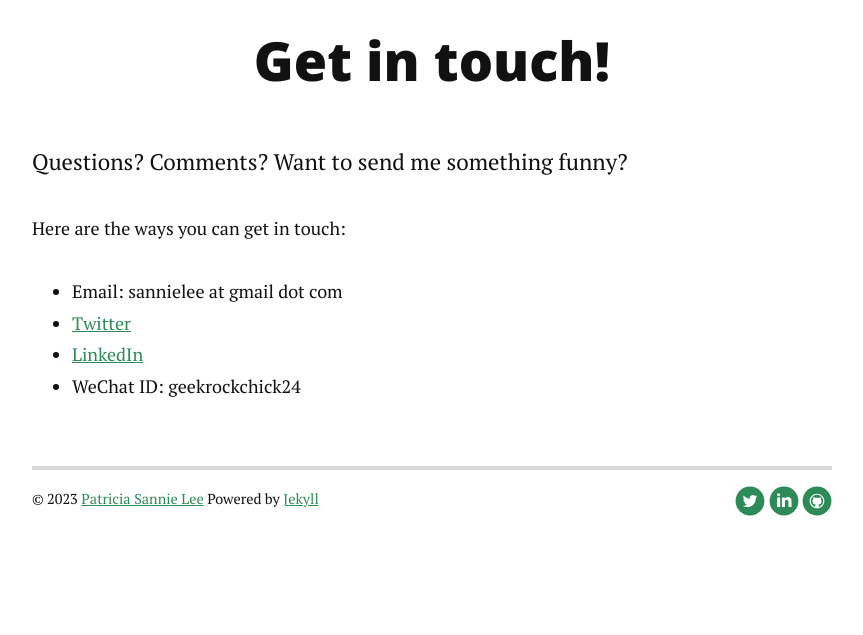
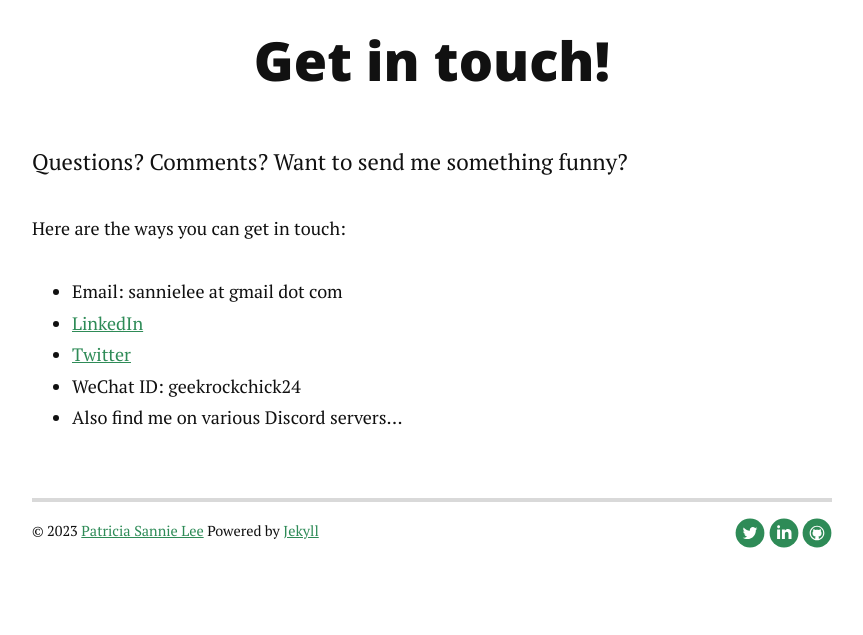
Before and after one commit to psannielee/blog, a Jekyll site: the page built from contact.md, in a window 1280 px wide. Shown: the part 270-905 px from the top of the page, without its empty margins (208-1071 px from the left). Built offline with Jekyll 4.4.1, drawn with Linux system fonts in a browser that asks for light colours; nearby versions of some CDN libraries.

Commit message:
Update contact.md
Deprioritized Twitter account, added that I'm on Discord.

```diff
--- a/contact.md
+++ b/contact.md
@@ -10,9 +10,10 @@ title: Contact
     <p>Here are the ways you can get in touch:
 	<ul>
 		<li>Email: sannielee at gmail dot com</li>
+		<li><a href="https://www.linkedin.com/in/psannielee/" target="_blank">LinkedIn</a></li>
 		<li><a href="https://twitter.com/geekrockchick24" target="_blank">Twitter</a></li>
-		<li><a href="https://www.linkedin.com/in/psannielee/" target="_blank">LinkedIn</a></li>
 		<li>WeChat ID: geekrockchick24</li>
+		<li>Also find me on various Discord servers...</li>
 	</ul>
 	</p>
   </div>
```
